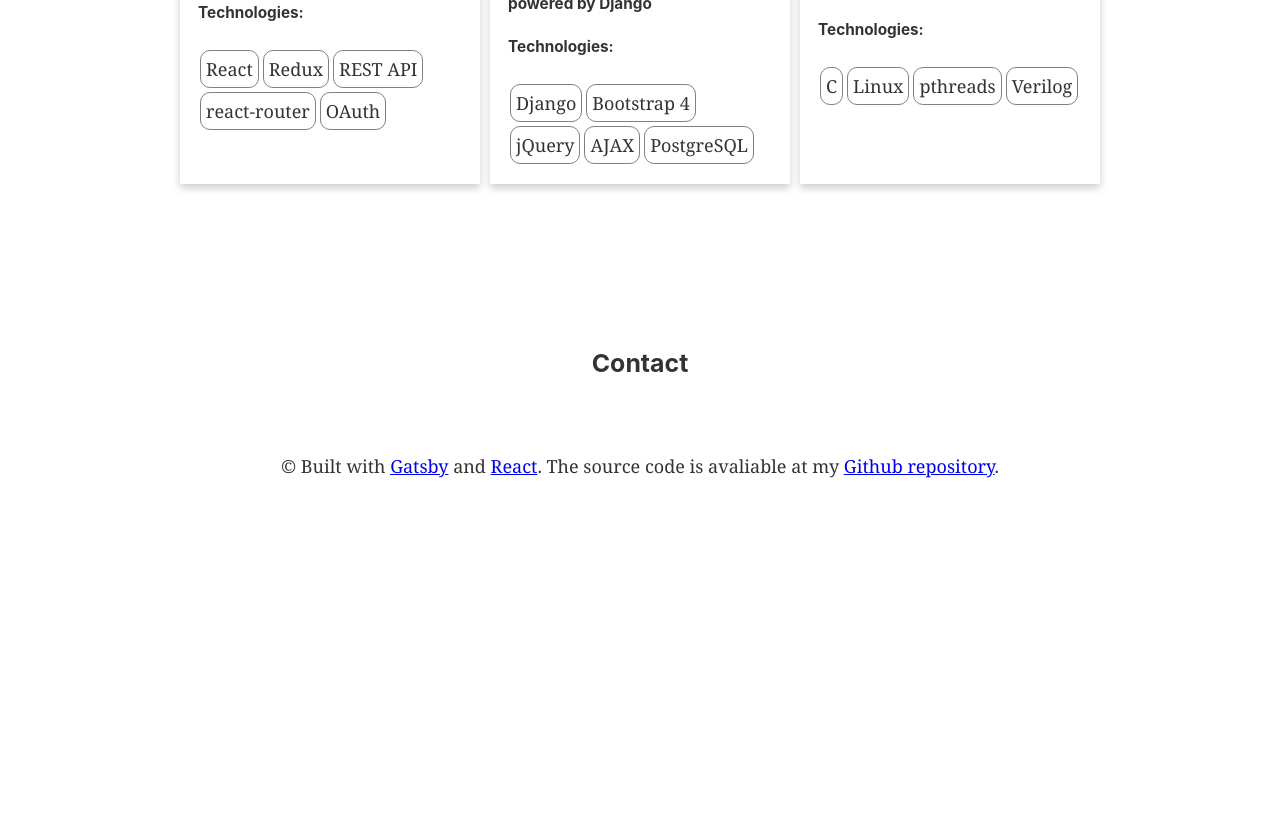
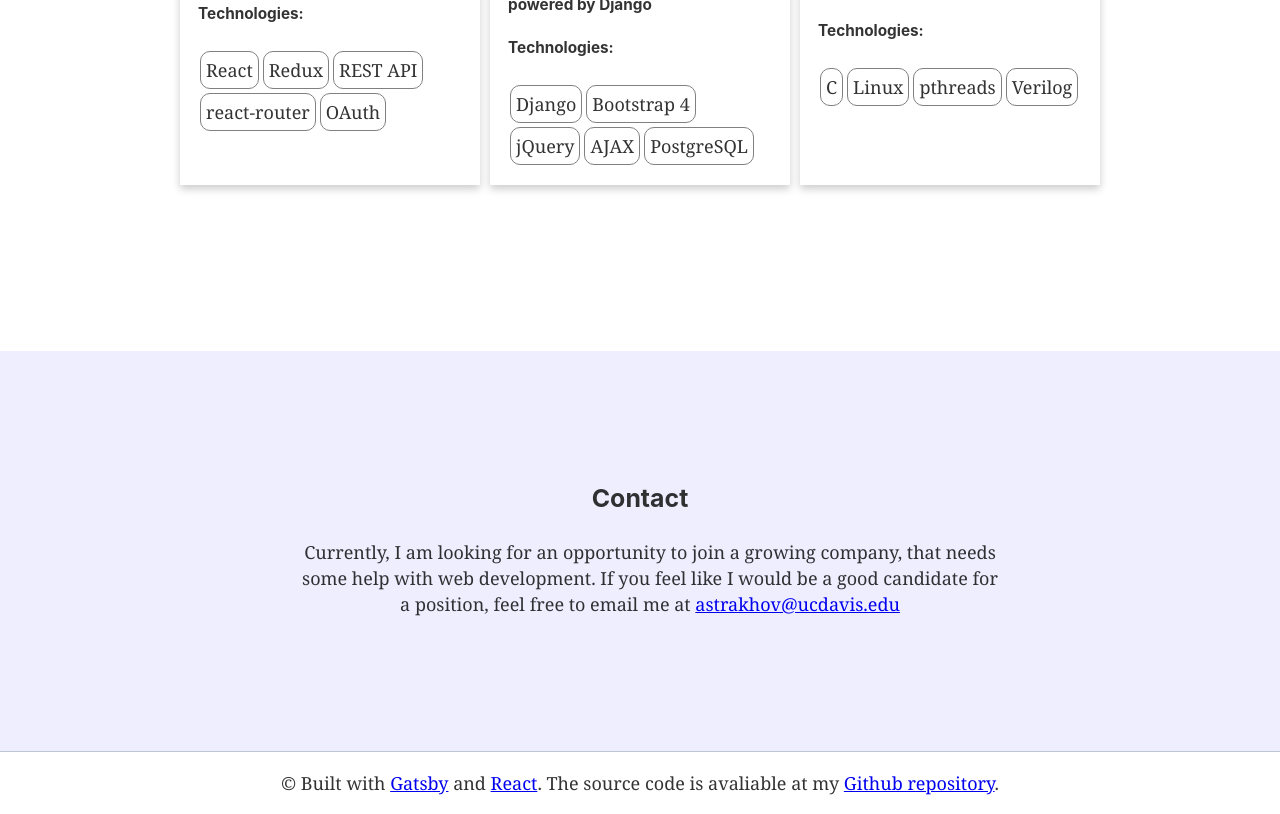
Before and after one commit to astrakho/portfolio, a Gatsby site: page / in a window 1280 px wide. Shown: the part 1710-2524 px from the top of the page. Before the commit the page ends 2216 px from the top, so only its background shows below. Built offline with nearby package versions, Linux system fonts and the light colour scheme; Gatsby itself is replaced by a stand-in of ours.

Commit message:
Added more content

```diff
--- a/src/components/contact.js
+++ b/src/components/contact.js
@@ -4,13 +4,19 @@
 
 const ContactContainer = styled.div`
   display: flex;
-  max-width: 550px;
-  margin-bottom: 50px;
+  width: 100%;
+  background: #efeeff;
+  min-height: 50vh;
+  flex-direction: column;
   justify-content: center;
-  align-items: start;
+  align-items: center;
 `;
 
-
+const ContactContent = styled.div`
+  max-width: 700px;
+  margin-left: 20px;
+  text-align: center;
+`
 
 class Contact extends Component {
 
@@ -26,6 +32,13 @@
 
         </h3>
 
+        <ContactContent>
+
+          Currently, I am looking for an opportunity to join a growing company, that needs some help with web development.
+          If you feel like I would be a good candidate for a position, feel free to email me at <a href = "mailto: astrakhov@ucdavis.edu" > astrakhov@ucdavis.edu </a>
+
+        </ContactContent>
+
       </ContactContainer>
 
     );
--- a/src/components/header.js
+++ b/src/components/header.js
@@ -6,9 +6,9 @@
 import media from '../styles/media'
 
 const HeaderContainer = styled.header`
-  background: #ECECEC;
+  background: white;
   padding: 0px 90px;
-
+  border-bottom: 1px solid #bac5d6;
   ${media.desktop`padding: 0 40px;`};
   ${media.tablet`padding: 0 25px;`};
 `
@@ -33,16 +33,14 @@
 `
 
 const NavLinkContainer = styled.div`
-
 display: flex;
 align-items: center;
-
 `
 
 const AnchorLinkStyled = styled(AnchorLink)`
   border: 2px solid transparent;
   border-radius: 0;
-  font-weight: 900;
+  font-weight: 500;
   line-height: 1.25;
   margin-right: 1em;
   padding: 0;
@@ -66,7 +64,6 @@
 ];
 
 const Header = ({ siteTitle }) => (
-
   <HeaderContainer>
     <NavBar>
       <LogoLink to="/">
--- a/src/components/layout.js
+++ b/src/components/layout.js
@@ -19,6 +19,7 @@
   margin: 0 auto;
   width: 100%;
   padding-top: 5em;
+  border-bottom: 1px solid #bac5d6;
   display: flex;
   min-height: 100vh;
   flex-direction: column;
@@ -44,7 +45,7 @@
         <LayoutWrapper>
 
           <Main> {children} </Main>
-          <footer style = {{ textAlign: 'center', marginBottom: '1.45em' }}>
+          <footer style = {{ textAlign: 'center', marginBottom: '1em', marginTop: "1em" }}>
             © Built with
             { ` ` }
             <a href="https://www.gatsbyjs.org">Gatsby</a>
--- a/src/components/projects.js
+++ b/src/components/projects.js
@@ -12,7 +12,7 @@
   min-height: 100vh;
   flex-direction: column;
   justify-content: flex-start;
-  align-items: start;
+  align-items: center;
 `
 
 const ProjectsGrid = styled.div`
--- a/src/components/skills.js
+++ b/src/components/skills.js
@@ -36,6 +36,7 @@
           <Skill title =  "Front End" skills = { this.props.data[0].node.frontmatter.frontEnd } />
           <Skill title =  "Back End" skills = { this.props.data[0].node.frontmatter.backEnd } />
           <Skill title =  "Developer Tools" skills = { this.props.data[0].node.frontmatter.developerTools } />
+          <Skill title = "Query Languages" skills = { this.props.data[0].node.frontmatter.queryLanguages } />
         </SkillsGrid>
       </SkillsWrapper>
     )
--- a/src/content/skills/skills.md
+++ b/src/content/skills/skills.md
@@ -4,4 +4,5 @@
 frontEnd: [ "React", "Redux", "jQuery", "Bootstrap 4", "HTML5", "CSS3" ]
 backEnd: [ "Django", "NodeJS" ]
 developerTools: [ "Unix command line", "Version Control", "Unit testing" ]
+queryLanguages: [ "SQL", "GraphQL" ]
 ---
--- a/src/pages/index.js
+++ b/src/pages/index.js
@@ -79,6 +79,7 @@
           frontEnd
           backEnd
           developerTools
+          queryLanguages
         }
       }
     }
```
